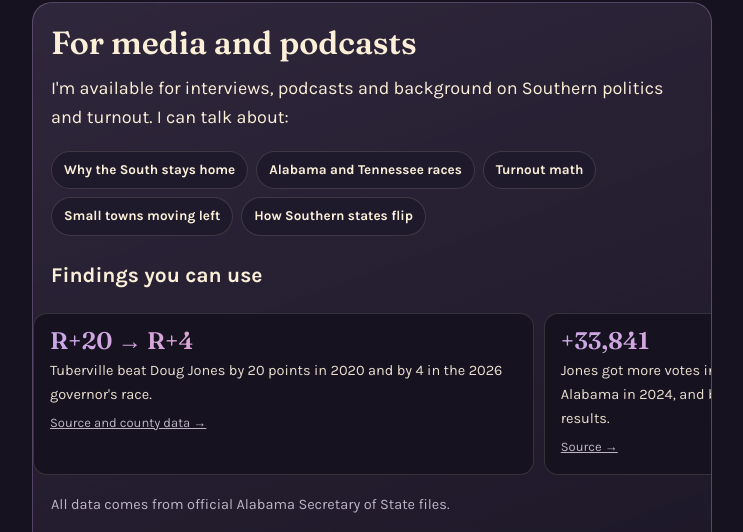
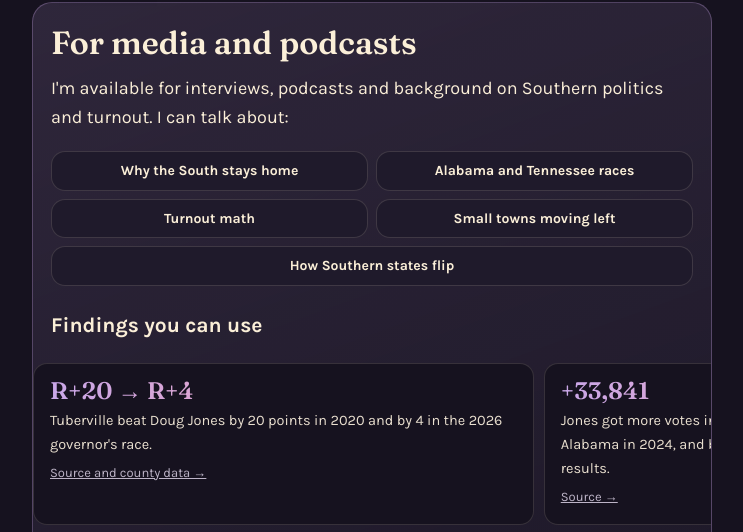
Before and after one commit to marvynmylk/marvynmylk-site, a plain HTML site: page about/index.html in a window 1280 px wide. Shown: the part 2216-2748 px from the top of the page, without its empty margins (268-1011 px from the left). Drawn offline with Linux system fonts and the light colour scheme.

Commit message:
About: even topic grid; drop photo-credit line from fine print
Co-Authored-By: Claude Opus 5.5 <noreply@anthropic.com>
Claude-Session: https://claude.ai/code/session_01MxGceYvT6LnqY3PATehMyz

```diff
--- a/about/index.html
+++ b/about/index.html
@@ -109,6 +109,7 @@ th{position:sticky;top:0;background:var(--ink-2);color:var(--muted);font-size:13
 .mapw.fl .p.dim{opacity:.18}
 .pick span{display:block;font-weight:700;font-size:15px;margin-bottom:6px}
 .pick select{width:100%;padding:12px;border-radius:12px;border:1px solid var(--line);background:var(--ink);color:var(--cream);font:500 16px Karla,sans-serif}
+.facts.tgrid{display:grid;grid-template-columns:1fr 1fr;gap:8px}.facts.tgrid span{display:flex;align-items:center;justify-content:center;text-align:center;margin:0;padding:10px 8px;border-radius:14px;font-size:14px;line-height:1.25}.facts.tgrid span:last-child:nth-child(odd){grid-column:1/-1}
 .fineprint{margin-top:48px;padding-top:18px;border-top:1px solid var(--line)}
 .fine{font-size:12.5px;line-height:1.5;color:var(--muted);margin:0 0 10px}
 .fine a{color:var(--muted)}
@@ -568,7 +569,7 @@ b.addEventListener('click',function(){set(true)});n.querySelector('.x').addEvent
 <section class="press" id="media">
 <h2>For media and podcasts</h2>
 <p>I'm available for interviews, podcasts and background on Southern politics and turnout. I can talk about:</p>
-<div class="facts" style="justify-content:flex-start"><span>Why the South stays home</span><span>Alabama and Tennessee races</span><span>Turnout math</span><span>Small towns moving left</span><span>How Southern states flip</span></div>
+<div class="facts tgrid"><span>Why the South stays home</span><span>Alabama and Tennessee races</span><span>Turnout math</span><span>Small towns moving left</span><span>How Southern states flip</span></div>
 <h3 class="sub" style="margin-top:22px">Findings you can use</h3>
 <div class="quotes">
 <div class="q"><b>R+20 → R+4</b><span>Tuberville beat Doug Jones by 20 points in 2020 and by 4 in the 2026 governor's race.</span><a href="../articles/alabama-governor-2026-tuberville-jones-county-results.html">Source and county data →</a></div>
@@ -639,7 +640,7 @@ new IntersectionObserver(function(es,o){es.forEach(function(e){if(e.isIntersecti
   <p class="st" role="status"></p>
   <p class="fine2">No spam. I'll never sell your email.</p>
 </section>
-<div class="fineprint"><p class="fine">Photo of Marvyn and his dog may be used with credit to Marvyn Mylk. Data on this site comes from the Alabama Secretary of State and is free to use with credit.</p></div>
+<div class="fineprint"><p class="fine">Data on this site comes from the Alabama Secretary of State.</p></div>
 </article>
 </main>
 <footer class="sitefoot">
```
